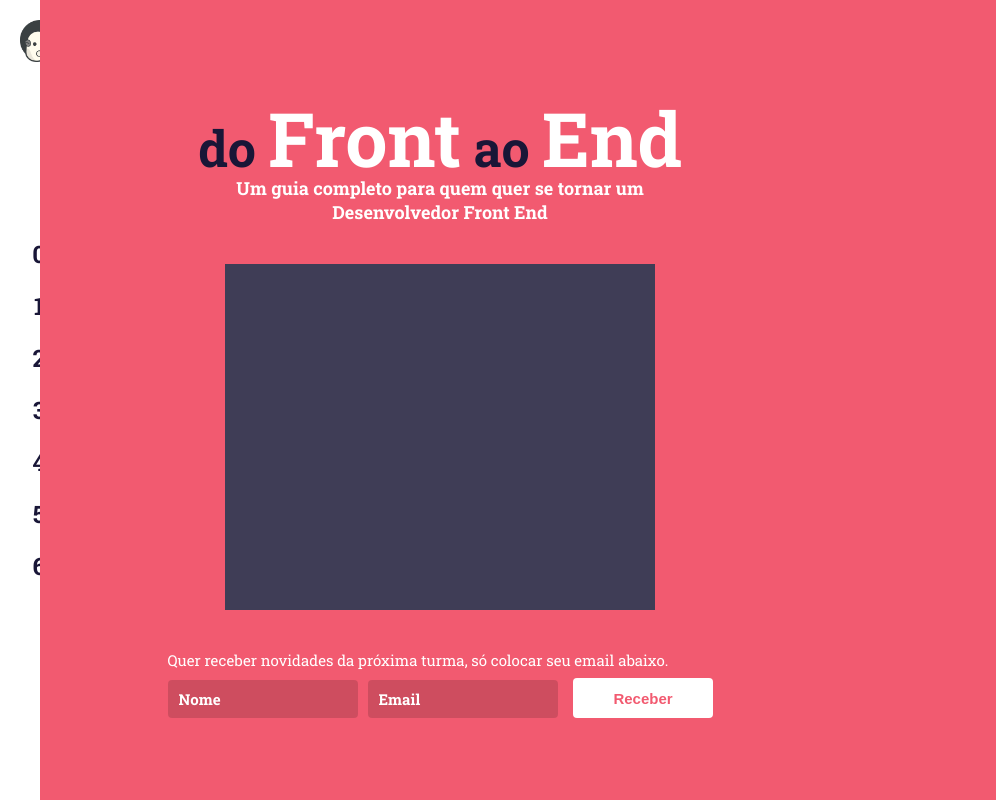
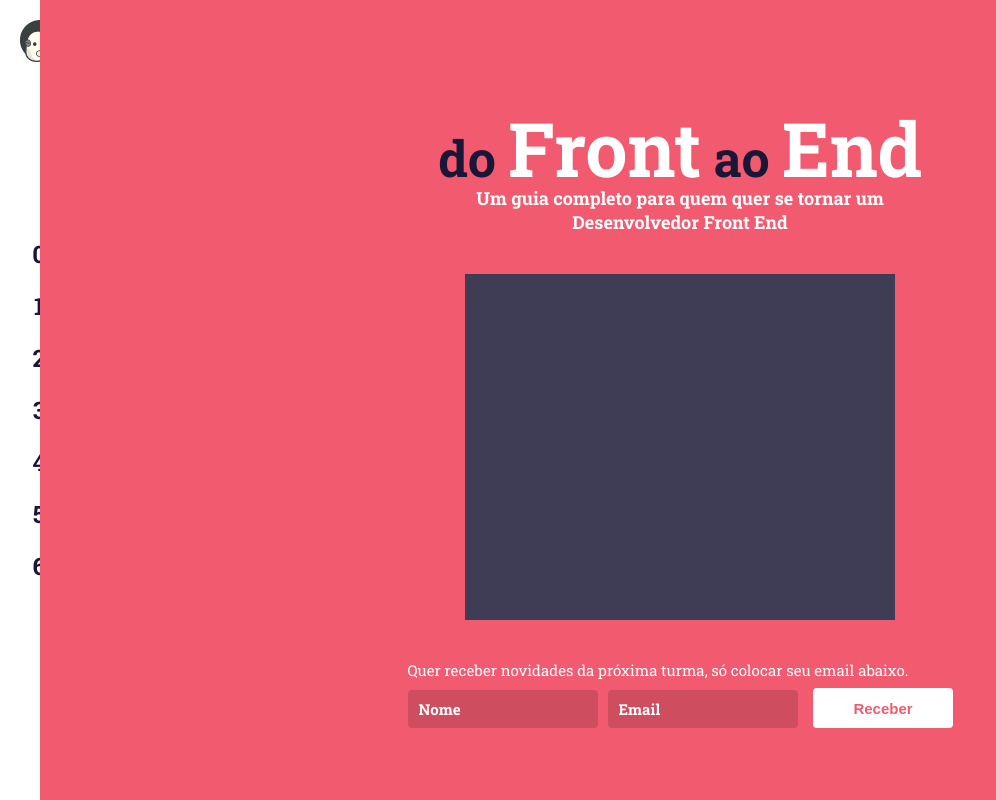
Before and after one commit to CollabCodeTech/hotsite-dofrontaoend, a React (Create React App) app: page / in a window 1280 px wide. Shown: the top 800 px of the page, without its empty margins (0-996 px from the left). Built offline with nearby package versions, Linux system fonts and the light colour scheme.

Commit message:
Quando a altura e menor do que 860 e a lagura maior que uns 600px estavamos com um bug porque a section do lead nao estava ficando centralizada verticalmente

```diff
--- a/src/components/HeaderCollab/styles.js
+++ b/src/components/HeaderCollab/styles.js
@@ -9,7 +9,7 @@ export const Header = styled.header`
     box-sizing: border-box;
     background-color: var(--color-zero);
     overflow: hidden;
-    padding: 20px 20px 0;
+    padding: var(--spacing-medium) var(--spacing-medium) 0;
     width: ${({ active }) =>
         active ? 'var(--spacing-active-menu)' : 'var(--spacing-menu)'};
     height: 100vh;
@@ -56,7 +56,7 @@ export const Header = styled.header`
 
     @media (max-width: 770px) {
         width: 100vw;
-        height: 70px;
+        height: 82px;
         overflow: visible;
         transition: none;
 
--- a/src/components/IconMenu/styles.js
+++ b/src/components/IconMenu/styles.js
@@ -2,7 +2,7 @@ import styled from 'styled-components'
 
 export const Menu = styled.a`
     display: block;
-    height: 34px;
+    height: 42px;
     width: 40px;
     position: relative;
 `
--- a/src/pages/Lead/styles.js
+++ b/src/pages/Lead/styles.js
@@ -14,6 +14,11 @@ export const Section = styled.section`
     align-items: center;
     width: 60%;
     min-width: 545px;
+
+    @media (max-height: 860px) {
+        margin-left: auto;
+        margin-right: auto;
+    }
 
     & > ${SubtitleCollab} {
         width: 500px;
@@ -78,8 +83,8 @@ export const Wrapper = styled.div`
         padding-left: 0;
     }
 
-    @media (max-height: 820px) {
+    @media (max-height: 860px) {
         display: block;
-        padding-top: calc(70px + var(--spacing-big));
+        padding-top: 120px;
     }
 `
```
